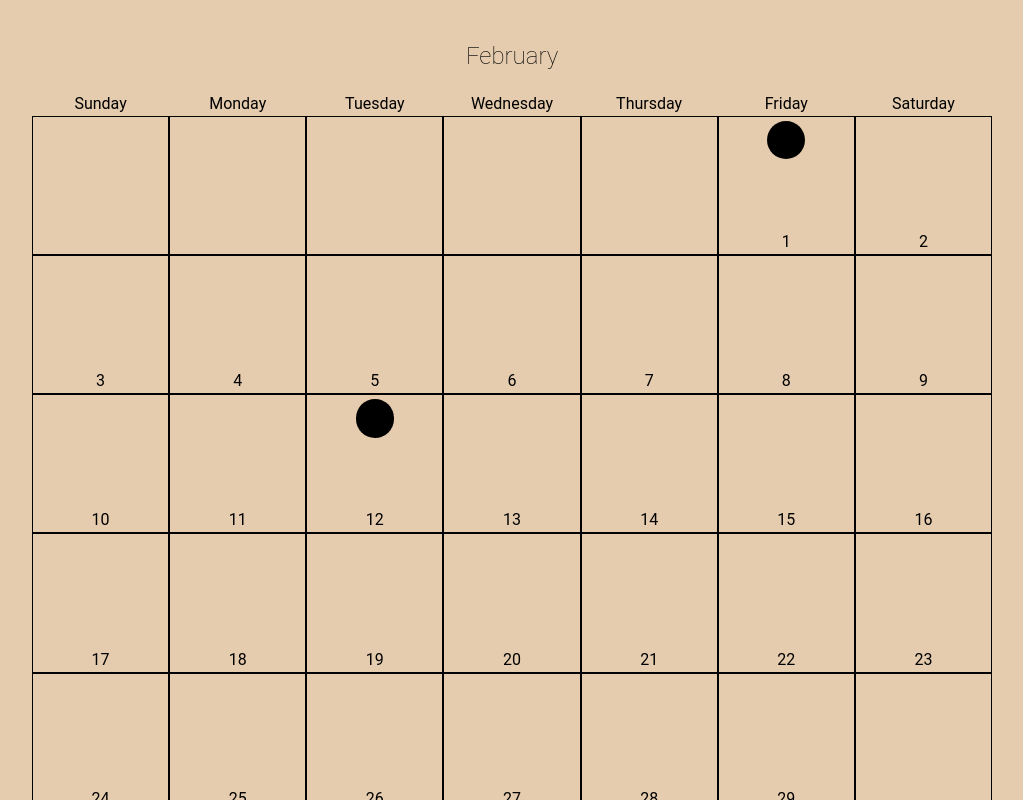
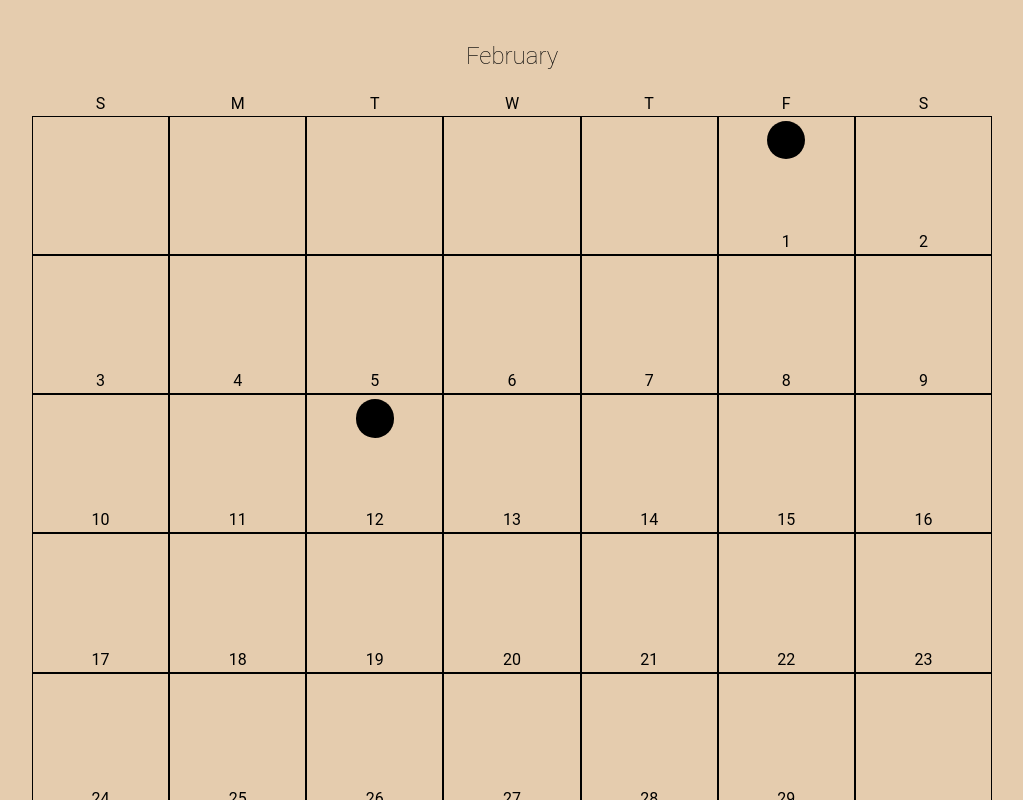
Before and after one commit to ColtonMakesStuff/planner_calender, a React (Vite) app in the folder calender/client/: page /CalenderHome in a window 1280 px wide. Shown: the top 800 px of the page, without its empty margins (128-1151 px from the left). Built offline with nearby package versions, Linux system fonts and the light colour scheme.

Commit message:
cleaned up code and simplified day labels

```diff
--- a/calender/client/src/components/Month/index.jsx
+++ b/calender/client/src/components/Month/index.jsx
@@ -43,54 +43,11 @@ let testEventArray = [{
 
 ]
 
+//
 
 const Month = ({date}) => {
   //WHEN GENERATING THE MONTH I NEED TO MAKE SURE THAT THE DATE BROUGHT IN IS THE FIRST OF THE MONTH
  date = '2024-02-01';
-
-// handles resizing of the window
-const [windowSize, setWindowSize] = useState("");
-useEffect(() => {
-    const handleResize = () => {
-        setWindowSize(''); // Reset the state to an empty array
-        if (window.innerWidth > 768) {
-            setWindowSize('large');
-        } else {
-            setWindowSize('small');
-        }
-    };
-
-    // Call the function immediately to set the initial state
-    handleResize();
-
-    // Add the event listener
-    window.addEventListener('resize', handleResize);
-
-    // Cleanup function
-    return () => {
-        window.removeEventListener('resize', handleResize);
-    };
-}, []);
-const [daysDisplay, setDaysDisplay] = useState([]);
-useEffect(() => {
- switch (windowSize) {
-    case "small":
-      setDaysDisplay(miniDays.map((day, index) => (
-        <h3 key={`${day}-${index}`} className=" flex justify-center w-full">
-          {day}
-        </h3>
-      )));
-      break;
-    case "large":
-      setDaysDisplay(days.map((day, index) => (
-        <h3 key={`${day}`} className=" flex justify-center w-full">
-          {day}
-        </h3>
-      )));
-      break;
- }
-}, [windowSize]);
-
 
 let myMonth = new DateRangeInfo({selectedDate: date, range: "week"});
 console.log(myMonth.range);
@@ -161,6 +118,11 @@ const dateSquares = Array.from({ length: 42 }).map((_, i) => (
   </div>
  ));
 
+ const miniDaysDisplay = miniDays.map((day, index) => (
+  <h3 key={`${day}-${index}`} className=" flex justify-center w-full">
+    {day}
+  </h3>
+))
 
 
 
@@ -169,11 +131,12 @@ const dateSquares = Array.from({ length: 42 }).map((_, i) => (
          <h1 className='flex justify-center text-2xl font-thin mb-5'>{myMonth.getNameOfMonth()}</h1>
 
          <div className="flex flex-row justify-between items-center w-5/6 md:w-3/4 mx-auto">
-          {daysDisplay}
+          {miniDaysDisplay}
          </div>
          <div className="grid grid-cols-7 gap-0 w-5/6 md:w-3/4 mx-auto">
            {dateSquares}
          </div>
+         <h1 className='flex justify-center text-2xl font-thin mt-5'>{myMonth.year}</h1>
       </div>
      )
 
```
